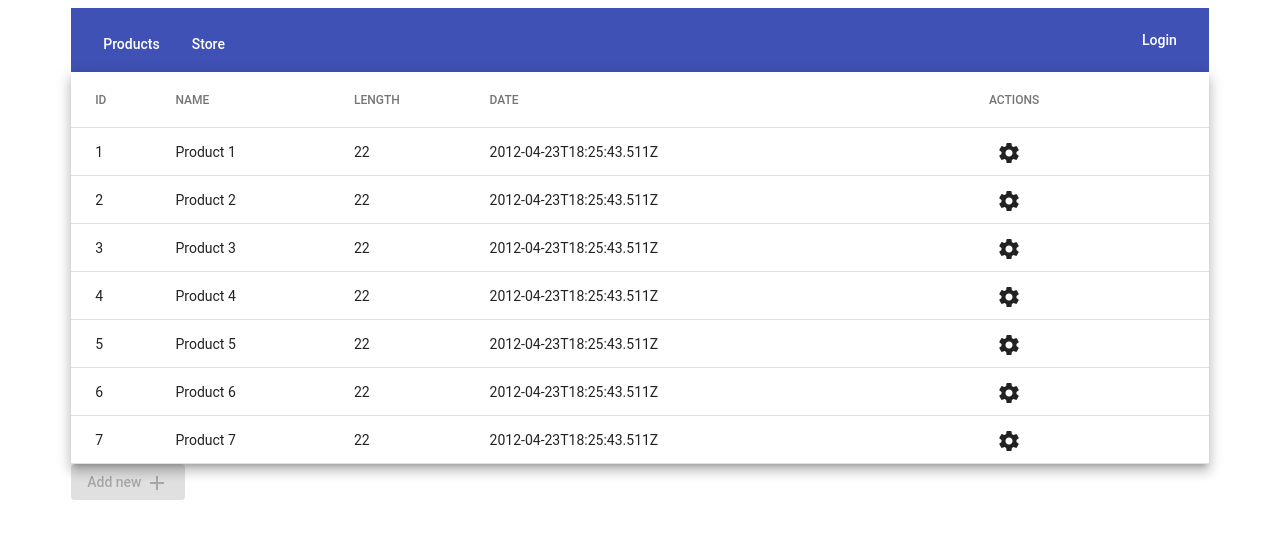
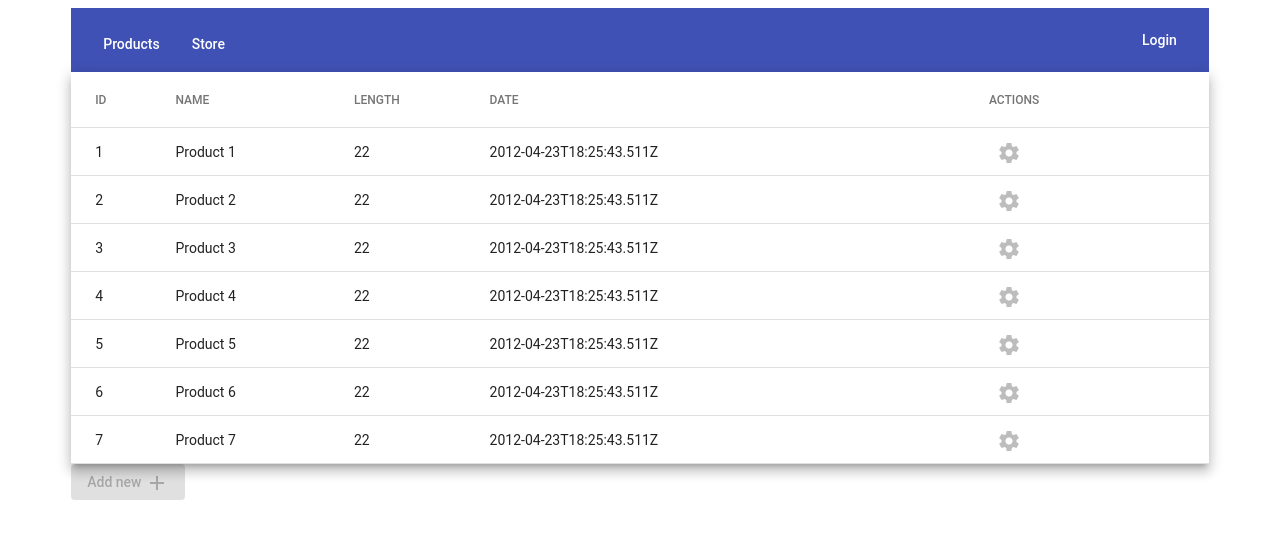
Before and after one commit to SanyiToth/warehouse, an Angular app: page / in a window 1280 px wide. Shown: the top 538 px of the page. Built offline with nearby package versions, Linux system fonts and the light colour scheme; data requests are answered from the project's data file.

Commit message:
setting button disabled if user logged out

```diff
--- a/src/app/shared/context-menu/context-menu.component.html
+++ b/src/app/shared/context-menu/context-menu.component.html
@@ -1,4 +1,4 @@
-<button mat-icon-button [matMenuTriggerFor]="settingsMenu">
+<button mat-icon-button [disabled]="!isLoggedIn" [matMenuTriggerFor]="settingsMenu">
   <mat-icon>settings</mat-icon>
 </button>
 <mat-menu #settingsMenu="matMenu">
--- a/src/app/shared/context-menu/context-menu.component.ts
+++ b/src/app/shared/context-menu/context-menu.component.ts
@@ -1,6 +1,7 @@
 import {Component, OnInit, Output, EventEmitter, Input} from '@angular/core';
 import {Product} from "../../feature/products/product.interface";
 import {Store} from "../../feature/stores/store.interface";
+import {AuthService} from "../auth/auth.service";
 
 @Component({
   selector: 'app-context-menu',
@@ -10,12 +11,14 @@ import {Store} from "../../feature/stores/store.interface";
 export class ContextMenuComponent implements OnInit {
   @Input() element!: Product | Store;
   @Output() deletedElement = new EventEmitter<Product | Store>();
+  isLoggedIn!: boolean;
 
-  constructor() {
+  constructor(private auth: AuthService) {
   }
 
 
   ngOnInit(): void {
+    this.isLoggedIn = this.auth.isLoggedIn();
   }
 
   onDelete() {
```
